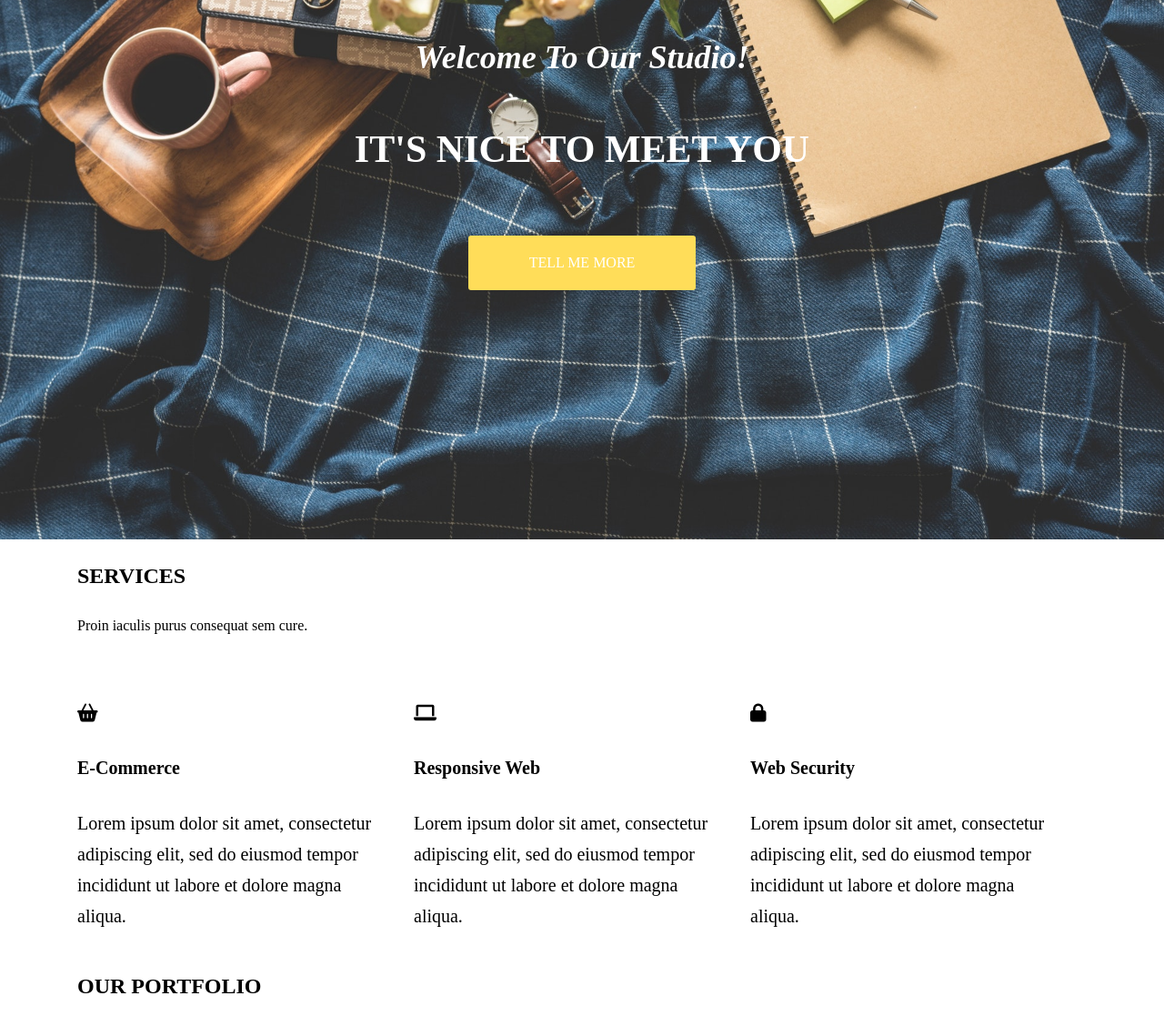
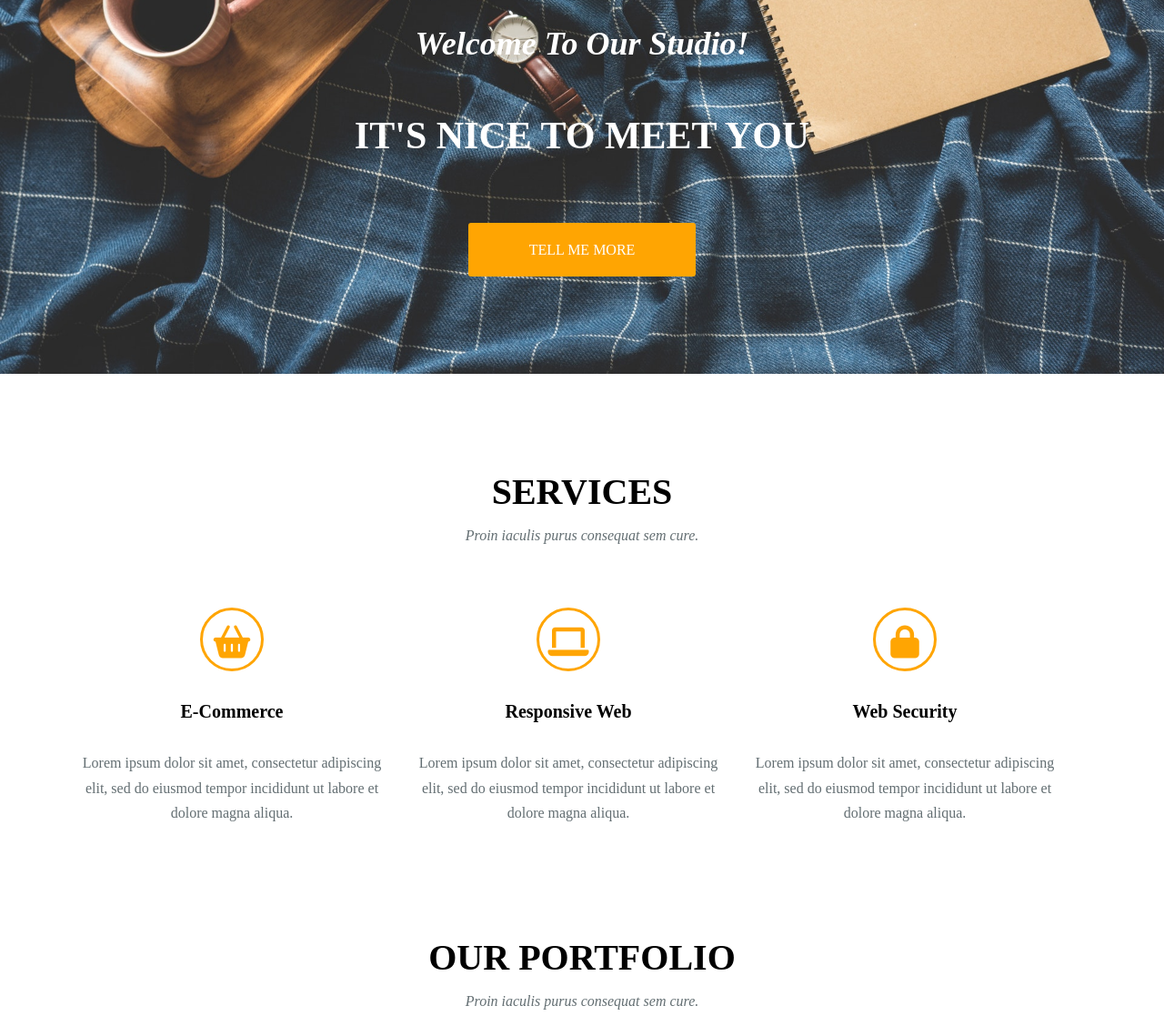
Before and after one commit to SylwiaModelewska/task-runner, a website: page index.html in a window 1280 px wide. Shown: the part 207-1324 px from the top of the page at 91% size. Drawn offline with Linux system fonts and the light colour scheme.

Commit message:
Add style section services

```diff
--- a/index.html
+++ b/index.html
@@ -43,69 +43,69 @@
             </div>
         </section>
 
-        <section class="container">
+        <section class="container services">
             <h2>SERVICES</h2>
-            <p>Proin iaculis purus consequat sem cure.</p>
+            <p class="short-text">Proin iaculis purus consequat sem cure.</p>
             <div class="row">
                 <div class="card col-4">
                     <i class="fa-solid fa-basket-shopping"></i>
                     <h4>E-Commerce</h4>
-                    <p>Lorem ipsum dolor sit amet, consectetur adipiscing elit, sed do eiusmod tempor incididunt ut labore et dolore magna aliqua.</p>
+                    <p class="description">Lorem ipsum dolor sit amet, consectetur adipiscing elit, sed do eiusmod tempor incididunt ut labore et dolore magna aliqua.</p>
                 </div>
                 <div class="card col-4">
                     <i class="fa-solid fa-laptop"></i>
                     <h4>Responsive Web</h4>
-                    <p>Lorem ipsum dolor sit amet, consectetur adipiscing elit, sed do eiusmod tempor incididunt ut labore et dolore magna aliqua.</p>
+                    <p class="description">Lorem ipsum dolor sit amet, consectetur adipiscing elit, sed do eiusmod tempor incididunt ut labore et dolore magna aliqua.</p>
                 </div>
                 <div class="card col-4">
                     <i class="fa-solid fa-lock"></i>
                     <h4>Web Security</h4>
-                    <p>Lorem ipsum dolor sit amet, consectetur adipiscing elit, sed do eiusmod tempor incididunt ut labore et dolore magna aliqua.</p>
+                    <p class="description">Lorem ipsum dolor sit amet, consectetur adipiscing elit, sed do eiusmod tempor incididunt ut labore et dolore magna aliqua.</p>
                 </div>
             </div>
         </section>
 
-        <section class="container">
+        <section class="container portfolio">
             <h2>OUR PORTFOLIO</h2>
-            <p>Proin iaculis purus consequat sem cure.</p>
+            <p class="short-text">Proin iaculis purus consequat sem cure.</p>
             <div class="row">
                 <div class="card col-4">
                     <img src="/images/portfolio-1.PNG" alt="Ebony & Ivory">
                     <h4>Ebony &amp; Ivory</h4>
-                    <p>Branding</p>
+                    <p class="short-text">Branding</p>
                 </div>
                 <div class="card col-4">
                     <img src="/images/portfolio-2.PNG" alt="Smart Stationary">
                     <h4>Smart Stationary</h4>
-                    <p>Print design</p>
+                    <p class="short-text">Print design</p>
                 </div>
                 <div class="card col-4">
                     <img src="/images/portfolio-3.PNG" alt="Clever Poster">
                     <h4>Clever Poster</h4>
-                    <p>Print design</p>
+                    <p class="short-text">Print design</p>
                 </div>
             </div>
             <div class="row">
                 <div class="card col-4">
                     <img src="/images/portfolio-4.PNG" alt="Vinyl Record">
                     <h4>Vinyl Record</h4>
-                    <p>Product Mock-up</p>
+                    <p class="short-text">Product Mock-up</p>
                 </div>
                 <div class="card col-4">
                     <img src="/images/portfolio-5.PNG" alt="Treehouse Template">
                     <h4>Treehouse Template</h4>
-                    <p>Web design</p>
+                    <p class="short-text">Web design</p>
                 </div>
                 <div class="card col-4">
                     <img src="/images/portfolio-6.PNG" alt="Burned Logo">
                     <h4>Burned Logo</h4>
-                    <p>Branding</p>
+                    <p class="short-text">Branding</p>
                 </div>
             </div>
         </section>
 
         <footer>
-            <div class="container">
+            <div class="container footer">
                 <div class="col-4">
                     <p>&copy; Copyright 2014 FreebiesXpress.com</p>
                 </div>
--- a/sass/style.scss
+++ b/sass/style.scss
@@ -1,4 +1,6 @@
 /* Global */
+
+$color-one: #ffa502;
 
 *
 , *::before
@@ -17,10 +19,28 @@ a {
     color: inherit;
 }
 
+.container {
+    text-align: center;
+}
+
+.short-text {
+    color: #636e72;
+    font-style: italic;
+}
+
+h2 {
+    font-size: 40px;
+    margin: 0;
+}
+
+h2 + p {
+    margin-top: 0;
+}
+
 /* Nav & Header*/
 
 .ontop {
-    height: 100vh;
+    max-height: 100vh;
     background-image: url("/images/header.jpg");
     background-position: center center;
     background-size: cover;
@@ -35,7 +55,7 @@ a {
 
 nav .col-4 {
     padding-left: 150px;
-    color: #ffdd59;
+    color: $color-one;
 }
 
 .col-8 {
@@ -54,8 +74,13 @@ nav li {
     margin: 0 36px 0 0;
 }
 
+nav li:hover {
+    color:$color-one;
+}
+
 nav a {
     padding-left: 15px;
+    font-weight: bold;
 }
 
 .splash {
@@ -90,7 +115,31 @@ nav a {
     cursor: pointer;
     border-width: 2px;
     border-style: none;
-    background-color: #ffdd59;
+    background-color: $color-one;
     text-transform: uppercase;
     font-style: bold;
 }
+
+/* Services */
+
+.services {
+    margin: 96px auto;
+}
+
+.description {
+    color: #636e72;
+    font-size: 16px;
+}
+
+.services i {
+    font-size: 36px;
+    background: inherit;
+    width: 70px;
+    height: 70px;
+    line-height: 70px;
+    color: $color-one;
+    border-style: solid;
+    border-radius: 50%;
+    border-color: $color-one;
+    border-width: 3px;
+}
```
Also changed, not shown: css/style.css, 1 other file.
